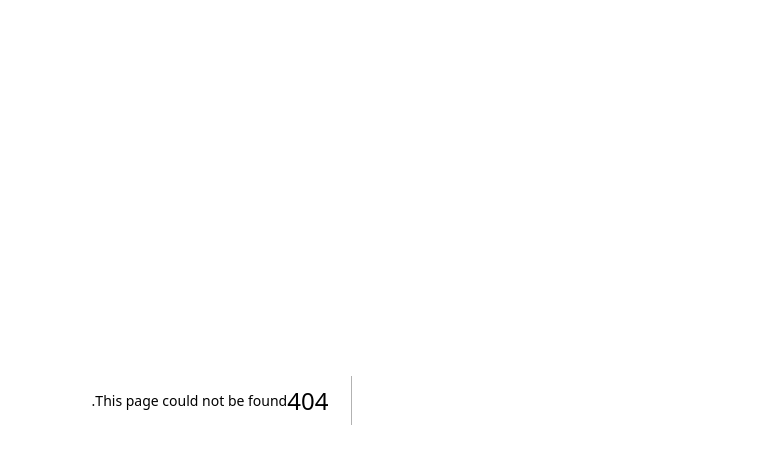
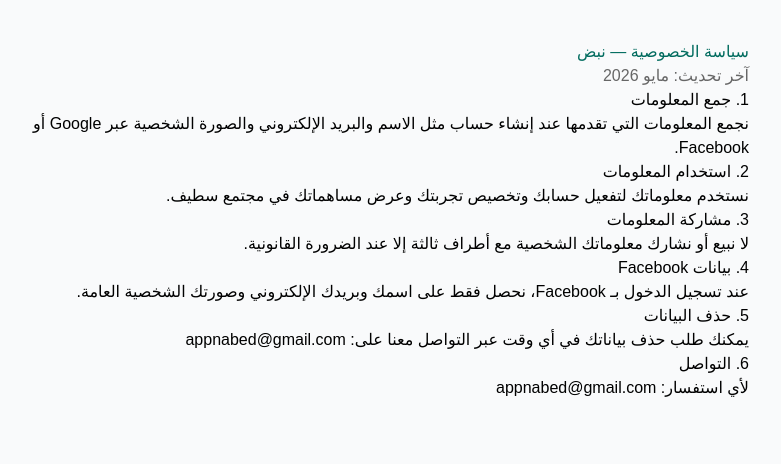
Before and after one commit to appnabed-pixel/nabdh-admin, a Next.js app: page /privacy in a window 1280 px wide. Before the commit this address had no page. Shown: the top 464 px of the page, without its empty margins (450-1231 px from the left). Built offline with nearby package versions, Linux system fonts and the light colour scheme.

Commit message:
Add privacy policy page

```diff
--- /dev/null
+++ b/app/privacy/page.tsx
@@ -0,0 +1,26 @@
+export default function PrivacyPolicy() {
+  return (
+    <main style={{ maxWidth: 800, margin: '0 auto', padding: '40px 20px', fontFamily: 'Arial, sans-serif', direction: 'rtl' }}>
+      <h1 style={{ color: '#006B5E' }}>سياسة الخصوصية — نبض</h1>
+      <p style={{ color: '#666' }}>آخر تحديث: مايو 2026</p>
+
+      <h2>1. جمع المعلومات</h2>
+      <p>نجمع المعلومات التي تقدمها عند إنشاء حساب مثل الاسم والبريد الإلكتروني والصورة الشخصية عبر Google أو Facebook.</p>
+
+      <h2>2. استخدام المعلومات</h2>
+      <p>نستخدم معلوماتك لتفعيل حسابك وتخصيص تجربتك وعرض مساهماتك في مجتمع سطيف.</p>
+
+      <h2>3. مشاركة المعلومات</h2>
+      <p>لا نبيع أو نشارك معلوماتك الشخصية مع أطراف ثالثة إلا عند الضرورة القانونية.</p>
+
+      <h2>4. بيانات Facebook</h2>
+      <p>عند تسجيل الدخول بـ Facebook، نحصل فقط على اسمك وبريدك الإلكتروني وصورتك الشخصية العامة.</p>
+
+      <h2>5. حذف البيانات</h2>
+      <p>يمكنك طلب حذف بياناتك في أي وقت عبر التواصل معنا على: appnabed@gmail.com</p>
+
+      <h2>6. التواصل</h2>
+      <p>لأي استفسار: appnabed@gmail.com</p>
+    </main>
+  );
+}
```
